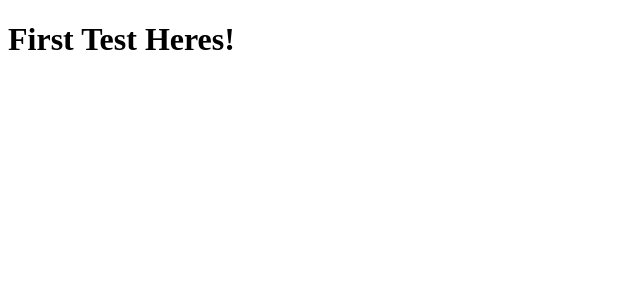
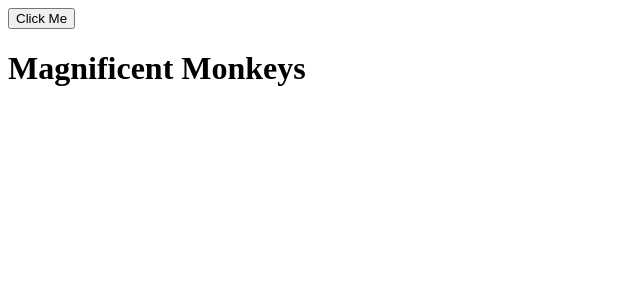
Before and after one commit to adrianc1/shopping-page, a React (Vite) app: page / in a window 1280 px wide. Shown: the top 300 px of the page, without its empty margins (0-640 px from the left). Built offline with nearby package versions, Linux system fonts and the light colour scheme.

Commit message:
installed userEvent from testing-lib updated test folder

```diff
--- a/src/App.jsx
+++ b/src/App.jsx
@@ -1,3 +1,20 @@
-const App = () => <h1>First Test Heres!</h1>;
+import { useState } from 'react';
+
+const App = () => {
+	const [heading, setHeading] = useState('Magnificent Monkeys');
+
+	const clickHandler = () => {
+		setHeading('Radical Rhinos');
+	};
+
+	return (
+		<>
+			<button type="button" onClick={clickHandler}>
+				Click Me
+			</button>
+			<h1>{heading}</h1>
+		</>
+	);
+};
 
 export default App;
--- a/src/main.jsx
+++ b/src/main.jsx
@@ -1,6 +1,6 @@
-import App from './App';
 import ReactDOM from 'react-dom/client';
 import { StrictMode } from 'react';
+import App from './App';
 
 ReactDOM.createRoot(document.getElementById('root')).render(
 	<StrictMode>
--- a/vite.config.js
+++ b/vite.config.js
@@ -6,6 +6,6 @@
 	test: {
 		globals: true,
 		environment: 'jsdom',
-		setupFiles: './tests/setup.js',
+		setupFiles: './src/tests/setup.js',
 	},
 });
```
Also changed, not shown: 1 other file (tests, documents, lock files or other folders).
